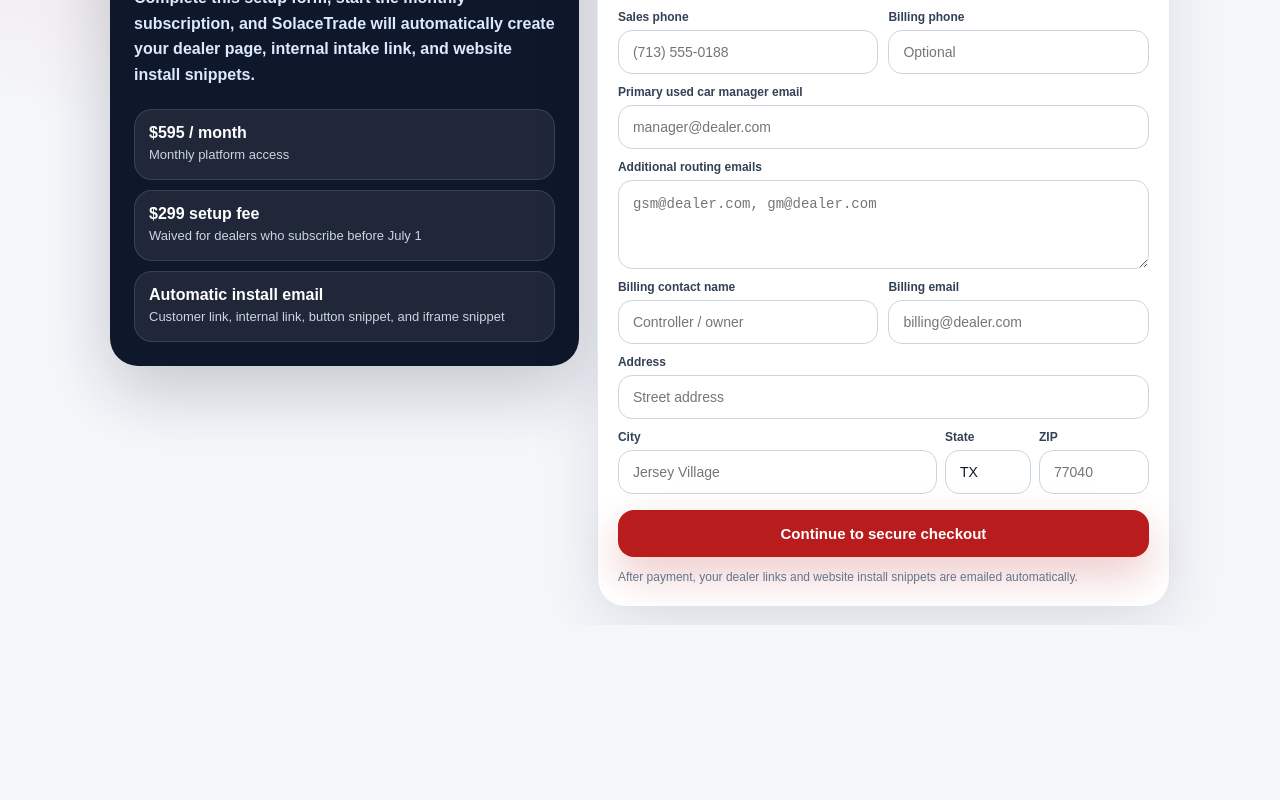
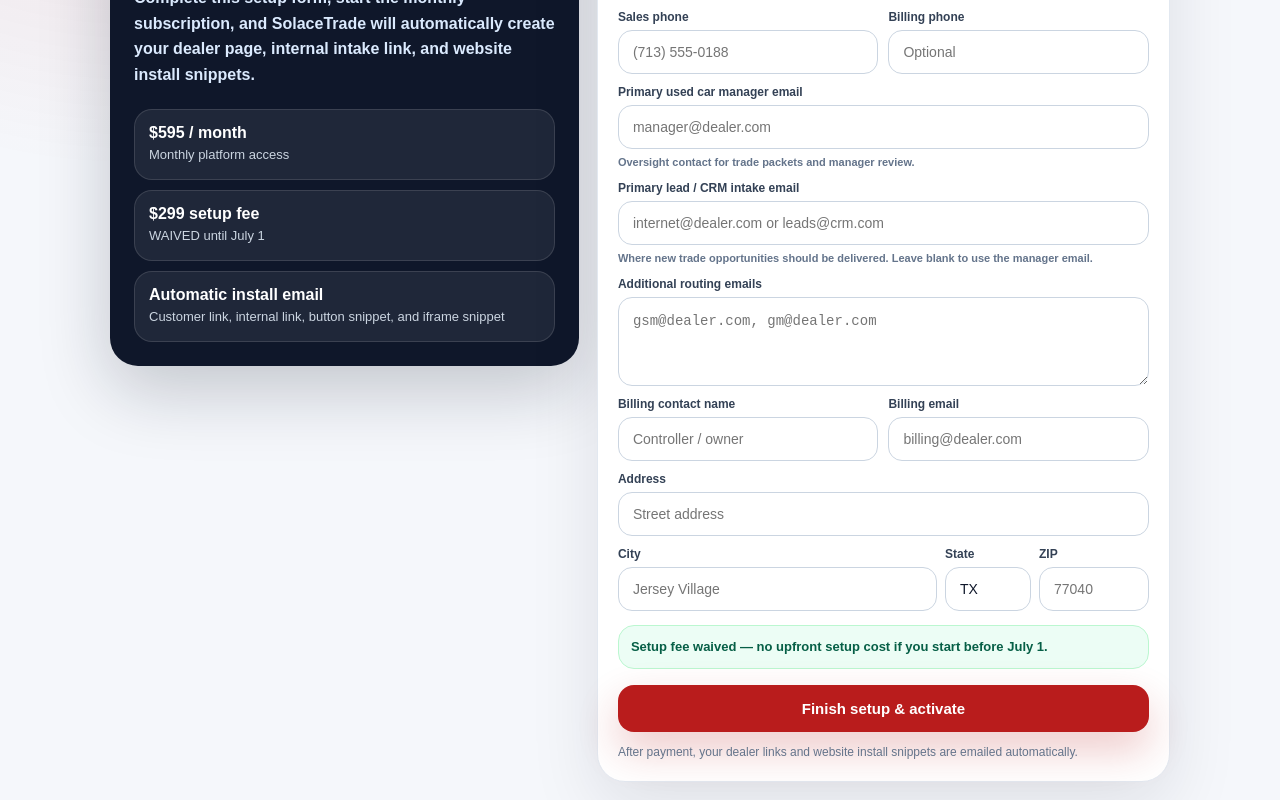
Before and after one commit to zlomke76-del/solacetrade, a Next.js app: page /signup in a window 1280 px wide. Shown: the part 396-1196 px from the top of the page. Before the commit the page ends 1021 px from the top, so only its background shows below. Built offline with nearby package versions, Linux system fonts and the light colour scheme.

Commit message:
Update page.tsx

```diff
--- a/app/signup/page.tsx
+++ b/app/signup/page.tsx
@@ -7,6 +7,7 @@
   legalName: string;
   dealerWebsite: string;
   managerEmail: string;
+  crmEmail: string;
   routingCcEmails: string;
   billingContactName: string;
   billingEmail: string;
@@ -23,6 +24,7 @@
   legalName: "",
   dealerWebsite: "",
   managerEmail: "",
+  crmEmail: "",
   routingCcEmails: "",
   billingContactName: "",
   billingEmail: "",
@@ -59,6 +61,15 @@
     color: "#334155",
     fontSize: 12,
     fontWeight: 900,
+  };
+}
+
+function helperStyle(): React.CSSProperties {
+  return {
+    color: muted,
+    fontSize: 11,
+    fontWeight: 700,
+    lineHeight: 1.35,
   };
 }
 
@@ -175,7 +186,7 @@
             <div style={{ display: "grid", gap: 10, marginTop: 22 }}>
               {[
                 ["$595 / month", "Monthly platform access"],
-                ["$299 setup fee", "Waived for dealers who subscribe before July 1"],
+                ["$299 setup fee", "WAIVED until July 1"],
                 ["Automatic install email", "Customer link, internal link, button snippet, and iframe snippet"],
               ].map(([title, body]) => (
                 <div
@@ -208,7 +219,7 @@
           >
             <h2 style={{ margin: 0, fontSize: 24, letterSpacing: "-0.03em" }}>Dealer setup</h2>
             <p style={{ margin: "6px 0 16px", color: muted, fontSize: 14, lineHeight: 1.5 }}>
-              These details create your dealer page, manager routing, billing record, and post-payment install instructions.
+              These details create your dealer page, manager routing, CRM delivery, billing record, and post-payment install instructions.
             </p>
 
             <div style={{ display: "grid", gap: 11 }}>
@@ -274,6 +285,23 @@
                   placeholder="manager@dealer.com"
                   style={inputStyle()}
                 />
+                <span style={helperStyle()}>
+                  Oversight contact for trade packets and manager review.
+                </span>
+              </label>
+
+              <label style={labelStyle()}>
+                Primary lead / CRM intake email
+                <input
+                  type="email"
+                  value={form.crmEmail}
+                  onChange={(event) => updateField("crmEmail", event.target.value)}
+                  placeholder="internet@dealer.com or leads@crm.com"
+                  style={inputStyle()}
+                />
+                <span style={helperStyle()}>
+                  Where new trade opportunities should be delivered. Leave blank to use the manager email.
+                </span>
               </label>
 
               <label style={labelStyle()}>
@@ -351,6 +379,22 @@
               </div>
             </div>
 
+            <div
+              style={{
+                marginTop: 14,
+                padding: 12,
+                borderRadius: 16,
+                background: "#ecfdf5",
+                color: "#065f46",
+                fontSize: 13,
+                fontWeight: 900,
+                lineHeight: 1.4,
+                border: "1px solid #bbf7d0",
+              }}
+            >
+              Setup fee waived — no upfront setup cost if you start before July 1.
+            </div>
+
             {error ? (
               <div style={{ marginTop: 13, padding: 12, borderRadius: 16, background: "#fef2f2", color: "#991b1b", fontSize: 13, fontWeight: 800 }}>
                 {error}
@@ -375,7 +419,7 @@
                 boxShadow: "0 18px 42px rgba(185,28,28,0.24)",
               }}
             >
-              {submitting ? "Starting checkout..." : "Continue to secure checkout"}
+              {submitting ? "Starting checkout..." : "Finish setup & activate"}
             </button>
 
             <p style={{ margin: "12px 0 0", color: muted, fontSize: 12, lineHeight: 1.45 }}>
```
